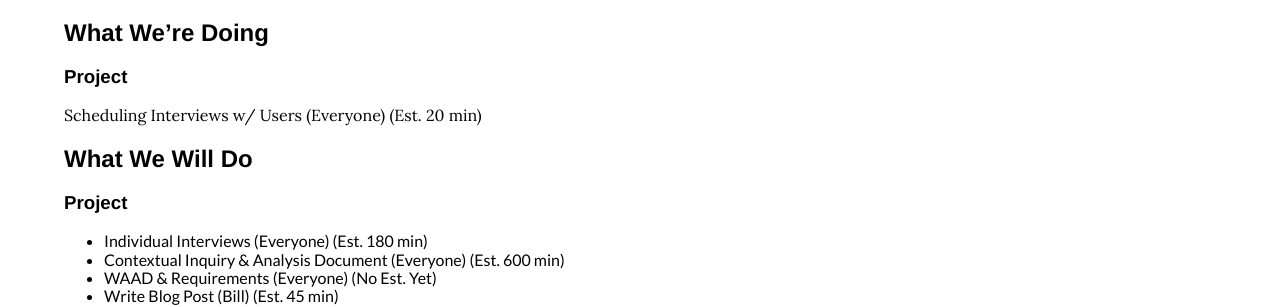
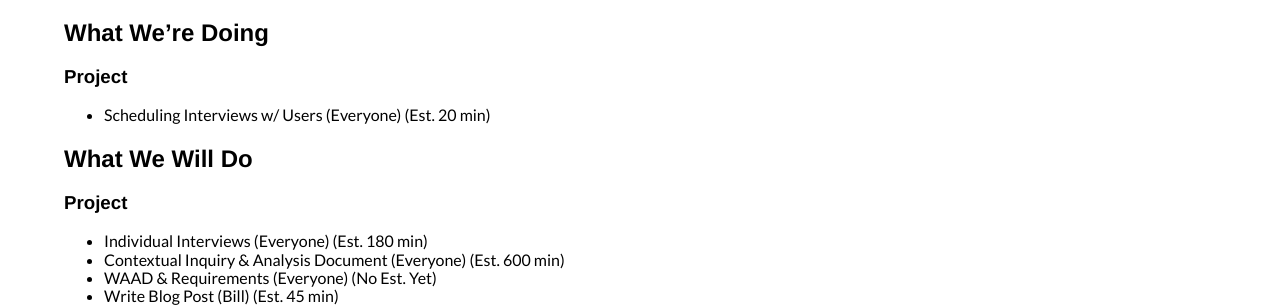
Before and after one commit to billdybas/SWEN444, a Jekyll site: the page built from _posts/2016-09-04-weeks-1-and-2.md, in a window 1280 px wide. Shown: the part 1575-1882 px from the top of the page. Built offline with Jekyll 4.4.1, drawn with Linux system fonts in a browser that asks for light colours.

Commit message:
More Formatting

```diff
--- a/_posts/2016-09-04-weeks-1-and-2.md
+++ b/_posts/2016-09-04-weeks-1-and-2.md
@@ -62,6 +62,7 @@ Submit Deliverables
 ### Case Study
 
 Case Study Work Roles Activity
+
 - Brandon (75 min) (9-3-2016)
 - Bill (45 min) (9-4-2016)
 
@@ -85,7 +86,7 @@ Write Blog Post
 
 ### Project
 
-Scheduling Interviews w/ Users (Everyone) (Est. 20 min)
+- Scheduling Interviews w/ Users (Everyone) (Est. 20 min)
 
 ## What We Will Do
 
```
